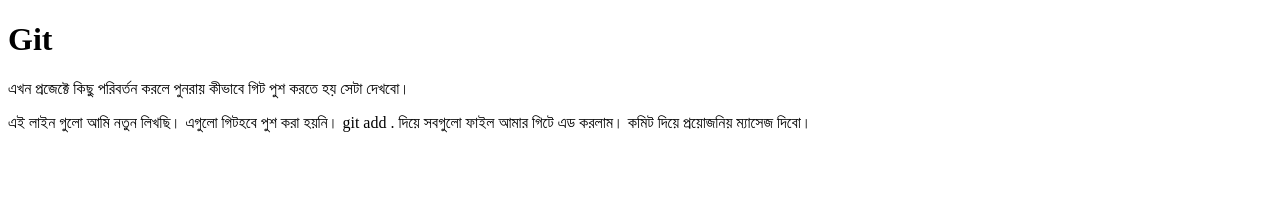
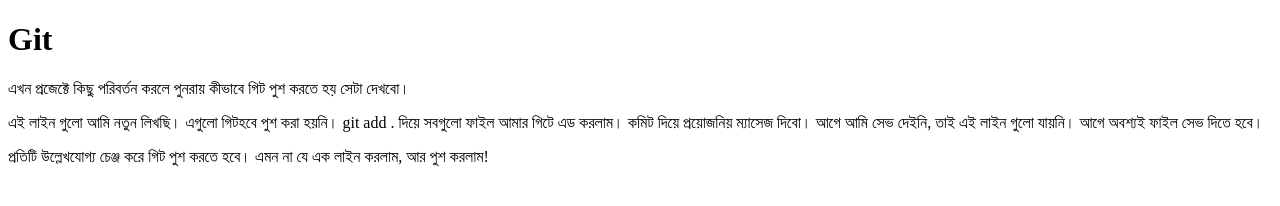
Before and after one commit to anon-habib/git, a plain HTML site: page index.html in a window 1280 px wide. Drawn offline with Linux system fonts and the light colour scheme.

Commit message:
warrings added

```diff
--- a/index.html
+++ b/index.html
@@ -10,7 +10,8 @@
 <body>
     <h1>Git</h1>
     <p>এখন প্রজেক্টে কিছু পরিবর্তন করলে পুনরায় কীভাবে গিট পুশ করতে হয় সেটা দেখবো।</p>
-    <p>এই লাইন গুলো আমি নতুন লিখছি। এগুলো গিটহবে পুশ করা হয়নি। git add . দিয়ে সবগুলো ফাইল আমার গিটে এড করলাম। কমিট দিয়ে প্রয়োজনিয় ম্যাসেজ দিবো।</p>
+    <p>এই লাইন গুলো আমি নতুন লিখছি। এগুলো গিটহবে পুশ করা হয়নি। git add . দিয়ে সবগুলো ফাইল আমার গিটে এড করলাম। কমিট দিয়ে প্রয়োজনিয় ম্যাসেজ দিবো। আগে আমি সেভ দেইনি, তাই এই লাইন গুলো যায়নি। আগে অবশ্যই ফাইল সেভ দিতে হবে।</p>
+    <p>প্রতিটি উল্লেখযোগ্য চেঞ্জ করে গিট পুশ করতে হবে। এমন না যে এক লাইন করলাম, আর পুশ করলাম!</p>
 </body>
 
 </html>
```
